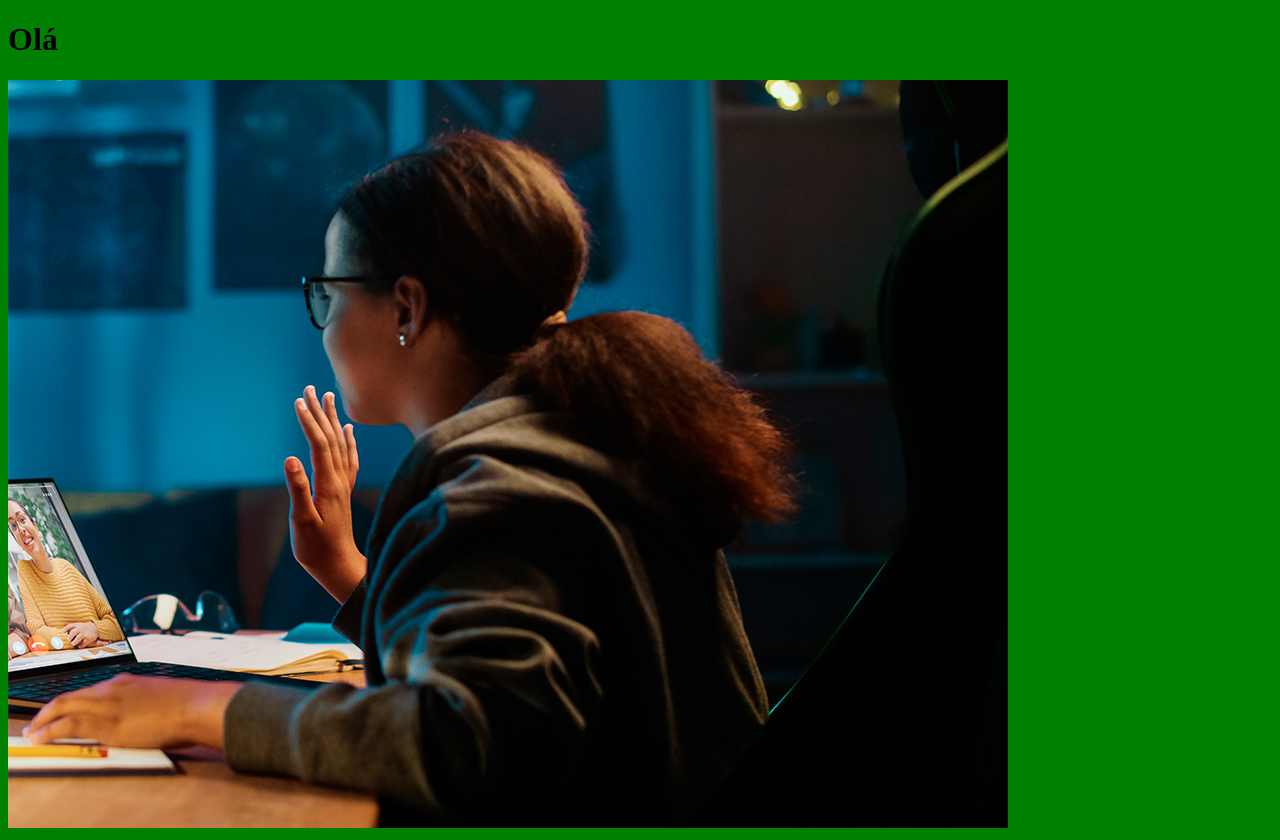
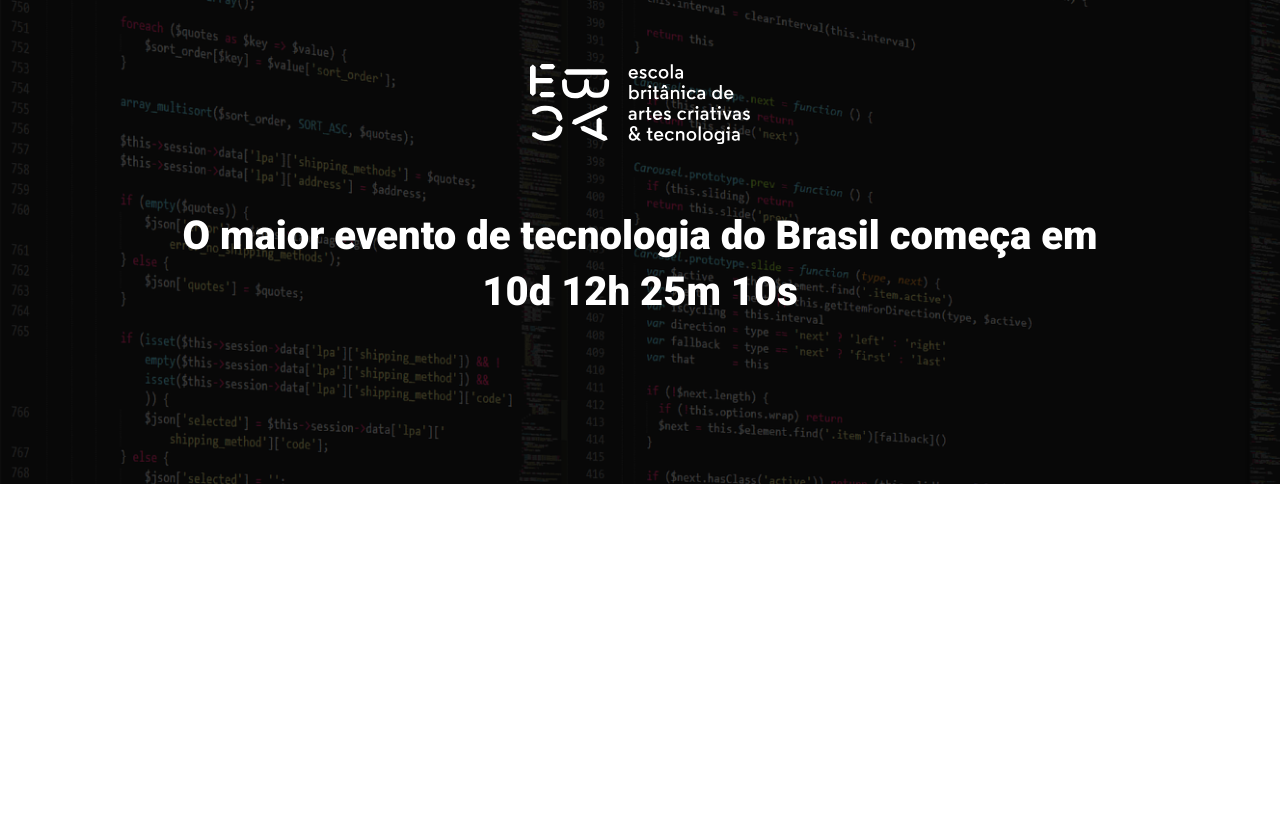
Before and after one commit to camyllasantos/ebac_tech_talks, a website built with Parcel: page src/index.html in a window 1280 px wide. After the commit the page ends 800 px from the top, so only its background shows below. Built offline with nearby package versions, Linux system fonts and the light colour scheme.

Commit message:
criando o hero

```diff
--- a/src/index.html
+++ b/src/index.html
@@ -3,12 +3,24 @@
 <head>
     <meta charset="UTF-8">
     <meta name="viewport" content="width=device-width, initial-scale=1.0">
-    <title>Document</title>
+    <title>EBAC Tech Talks</title>
+    <link rel="preconnect" href="https://fonts.googleapis.com">
+    <link rel="preconnect" href="https://fonts.gstatic.com" crossorigin>
+    <link href="https://fonts.googleapis.com/css2?family=Roboto:wght@900&display=swap" rel="stylesheet">
     <link rel="stylesheet" href="styles/main.scss">
 </head>
 <body>
-    <h1>Olá</h1>
-    <img src="./images/backend.png" alt="">
+    <header class="hero">
+        <div class="container">
+            <img class="hero__logo" src="./images/ebac_logo.svg" alt="RBAC">
+            <p class="hero__text">
+                O maior evento de tecnologia do Brasil começa em 10d 12h 25m 10s
+            </p>
+        </div>
+
+    </header>
+
+
     <script src="scripts/main.js"></script>
 </body>
 </html>
--- /dev/null
+++ b/src/styles/_hero.scss
@@ -0,0 +1,53 @@
+.hero {
+    padding-top: 64px;
+    padding-bottom: 100px;
+    background-image: url(../images/fundo.png);
+    background-repeat: no-repeat;
+    background-size: cover;
+    position: relative;
+
+    .container{
+        position: relative;
+    }
+
+    &::before {
+        position: absolute;
+        top: 0;
+        left: 0;
+        width: 100%;
+        height: 100%;
+        background-color: #000;
+        content: '';
+        opacity: .7;
+    }
+
+    &__text {
+        margin-top: 64px;
+        margin-bottom: 64px;
+        font-size: 40px;
+        line-height: 56px;
+        font-weight: 800;
+        text-align: center;
+
+    }
+
+    &__logo {
+        margin: 0 auto;
+        height: 80px;
+        display: block;
+    }
+
+    @media (max-width: 640px) {
+        padding: 40px 0;
+
+        &__logo {
+            height: 40px;
+        }
+
+        &__text {
+            font-size: 22px;
+            line-height: 24px;
+            margin: 24px 0;
+        }
+    }
+}
--- a/src/styles/main.scss
+++ b/src/styles/main.scss
@@ -1,3 +1,23 @@
-body{
-    background-color: green;
+@use 'hero';
+
+* {
+    margin: 0;
+    padding: 0;
+    box-sizing: border-box;
+    font-family: Roboto, sans-serif;
+    color: #fff;
 }
+
+.container {
+    max-width: 960px;
+    width: 100%;
+    margin: 0 auto;
+
+    @media (max-width: 640px){
+        max-width: 80%;
+    }
+
+    @media(max-width: 1024px){
+        max-width: 90%;
+    }
+}
```
